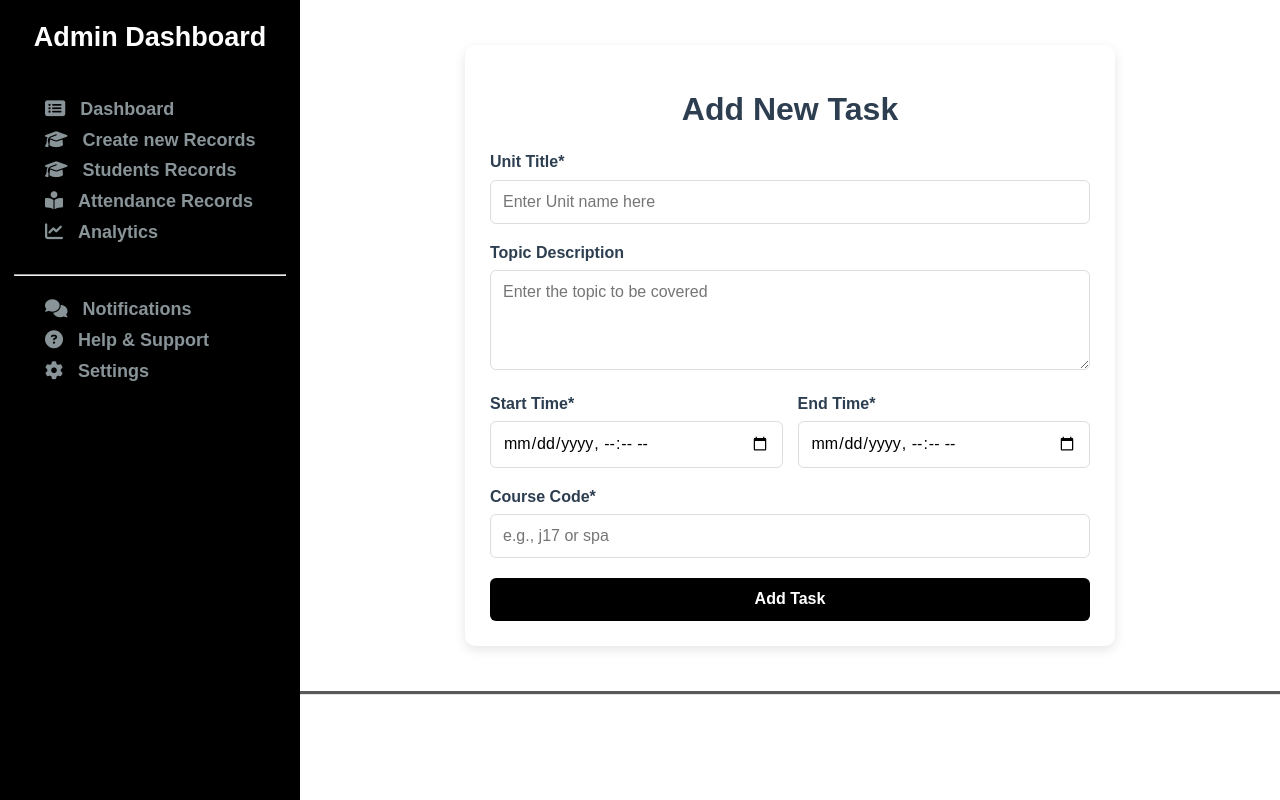
After one commit to IamSila/attendance-system_with_face_recognition, a Django app: page /customAdmin/createRecords/ in a window 1280 px wide. The commit adds this page. Run offline with Django 5.2, Linux system fonts and the light colour scheme.

Commit message:
attendance management updates: createRecords page

```diff
--- a/coreApp/urls.py
+++ b/coreApp/urls.py
@@ -17,4 +17,6 @@ urlpatterns = [
     path('recognize-face/', views.recognize_face, name='recognize_face'),
     path('customAdmin/', views.customAdmin, name='customAdmin'),
     path('customAdmin/studentRecords/', views.studentRecords, name='studentRecords'),
+    path('customAdmin/createRecords/', views.createRecords, name='createRecords'),
+
 ]
--- a/coreApp/views.py
+++ b/coreApp/views.py
@@ -333,3 +333,6 @@ def customAdmin(request):
 
 def studentRecords(request):
     return render(request, 'admin/studentRecords.html')
+
+def createRecords(request):
+    return render(request, 'admin/createRecords.html')
--- /dev/null
+++ b/static/css/admin/createRecords.css
@@ -0,0 +1,85 @@
+.createRecords {
+    width: 85%;
+    box-shadow: 0 0 1px 3px rgb(90, 88, 88);
+    padding: 15px;
+    margin-left: 300px;
+    margin-top: 0;
+}
+
+.createRecords .form-container {
+    max-width: 600px;
+    margin: 30px auto;
+    background: white;
+    padding: 25px;
+    border-radius: 10px;
+    box-shadow: 0 4px 12px rgba(0, 0, 0, 0.1);
+}
+
+.createRecords .form-container h1 {
+    text-align: center;
+    color: #2c3e50;
+    margin-bottom: 25px;
+}
+
+.createRecords .form-container .form-group {
+    margin-bottom: 20px;
+}
+
+.createRecords .form-container label {
+    display: block;
+    margin-bottom: 8px;
+    font-weight: 600;
+    color: #2c3e50;
+}
+
+.createRecords .form-container input[type="text"],
+.createRecords .form-container input[type="datetime-local"],
+.createRecords .form-container textarea,
+.createRecords .form-container select {
+    width: 100%;
+    padding: 12px;
+    border: 1px solid #ddd;
+    border-radius: 6px;
+    font-size: 16px;
+    transition: border 0.3s;
+    box-sizing: border-box;
+}
+
+.createRecords .form-container textarea {
+    height: 100px;
+    resize: vertical;
+}
+
+.createRecords .form-container input:focus,
+.createRecords .form-container textarea:focus,
+.createRecords .form-container select:focus {
+    border-color: #3498db;
+    outline: none;
+    box-shadow: 0 0 0 3px rgba(52, 152, 219, 0.2);
+}
+
+.createRecords .form-container .time-fields {
+    display: flex;
+    gap: 15px;
+}
+
+.createRecords .form-container .time-fields .form-group {
+    flex: 1;
+}
+
+.createRecords .form-container button {
+    background-color: black;
+    color: white;
+    border: none;
+    padding: 12px 20px;
+    border-radius: 6px;
+    cursor: pointer;
+    font-size: 16px;
+    font-weight: 600;
+    width: 100%;
+    transition: background-color 0.3s;
+}
+
+.createRecords .form-container button:hover {
+    background-color: black;
+}
--- a/templates/admin/adminBase.html
+++ b/templates/admin/adminBase.html
@@ -8,7 +8,10 @@
 
     <!-- cdn link for all favicons -->
     <link rel="stylesheet" href="https://cdnjs.cloudflare.com/ajax/libs/font-awesome/6.4.0/css/all.min.css">
-    <link rel="stylesheet" href="{% static '/css/admin.css' %}">
+    <link rel="stylesheet" href="{% static '/css/admin/admin.css' %}">
+    {% block css %}
+
+    {% endblock css %}
 
 
     <style>
@@ -89,7 +92,7 @@
             <div class="sideNavButtons1">
                 <ul>
                     <a href=""><li><i class="fa-solid fa-rectangle-list"></i>Dashboard</li></a>
-                    <a href="{% url 'studentRecords' %}"><li><i class="fa-solid fa-graduation-cap"></i>Create new Records</li></a>
+                    <a href="{% url 'createRecords' %}"><li><i class="fa-solid fa-graduation-cap"></i>Create new Records</li></a>
                     <a href="{% url 'studentRecords' %}"><li><i class="fa-solid fa-graduation-cap"></i>Students Records</li></a>
                     <a href=""><li><i class="fa-solid fa-book-open-reader"></i>Attendance Records</li></a>
                     <a href=""><li><i class="fa-solid fa-chart-line"></i>Analytics</li></a>
--- /dev/null
+++ b/templates/admin/createRecords.html
@@ -0,0 +1,44 @@
+{% extends 'admin/adminBase.html' %}
+{% load static %}
+{% block css %}
+    <link rel="stylesheet" href="{% static '/css/admin/createRecords.css' %}">
+{% endblock css %}
+
+{% block content %}
+    <div class= "createRecords">
+        <div class="addTasks form-container">
+            <h1>Add New Task</h1>
+            <form id="taskForm">
+                <div class="form-group">
+                    <label for="title">Unit Title*</label>
+                    <input type="text" id="title" name="title" placeholder="Enter Unit name here" required>
+                </div>
+
+                <div class="form-group">
+                    <label for="description">Topic Description</label>
+                    <textarea id="description" name="description" placeholder="Enter the topic to be covered"></textarea>
+                </div>
+
+                <div class="time-fields">
+                    <div class="form-group">
+                        <label for="startTime">Start Time*</label>
+                        <input type="datetime-local" id="startTime" name="startTime" required>
+                    </div>
+
+                    <div class="form-group">
+                        <label for="endTime">End Time*</label>
+                        <input type="datetime-local" id="endTime" name="endTime" required>
+                    </div>
+                </div>
+
+                <div class="form-group">
+                    <label for="courseCode">Course Code*</label>
+                    <input type="text" id="courseCode" name="courseCode" placeholder="e.g., j17 or spa" required>
+                </div>
+
+                <button type="submit">Add Task</button>
+            </form>
+        </div>
+    </div>
+
+{% endblock %}
```
Also changed, not shown: static/css/admin/admin.css (renamed from static/css/admin.css).
